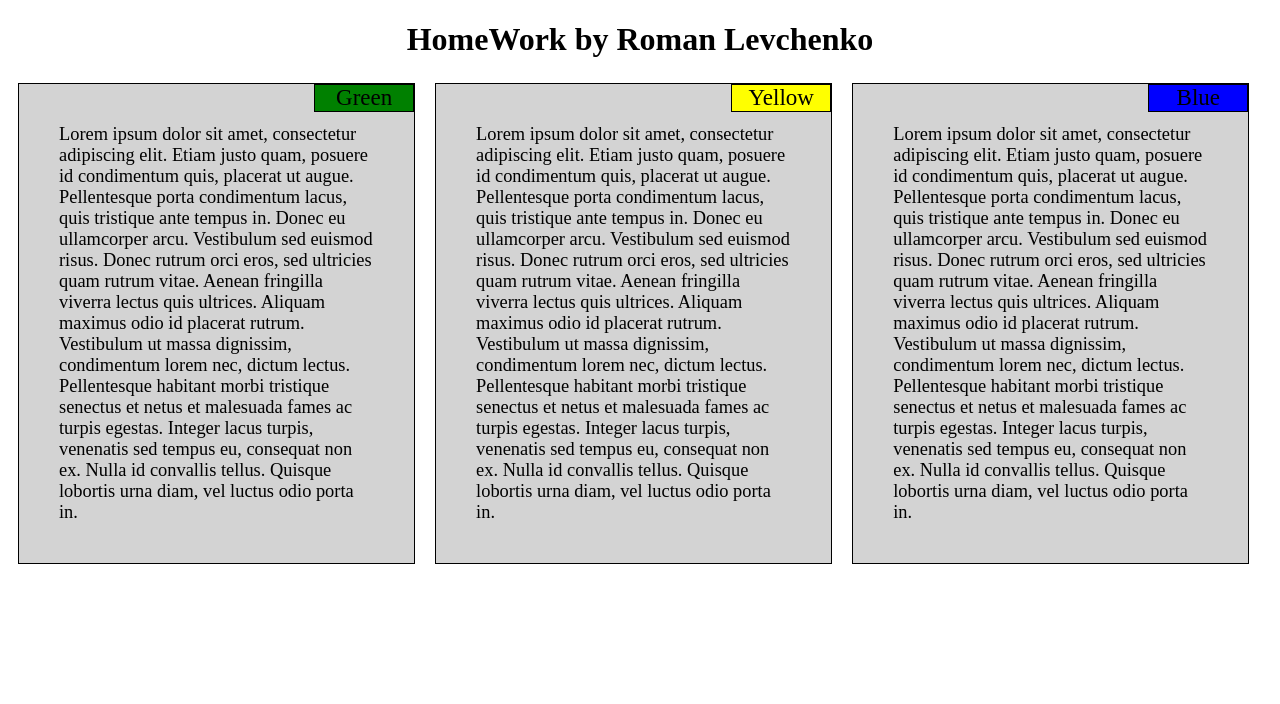
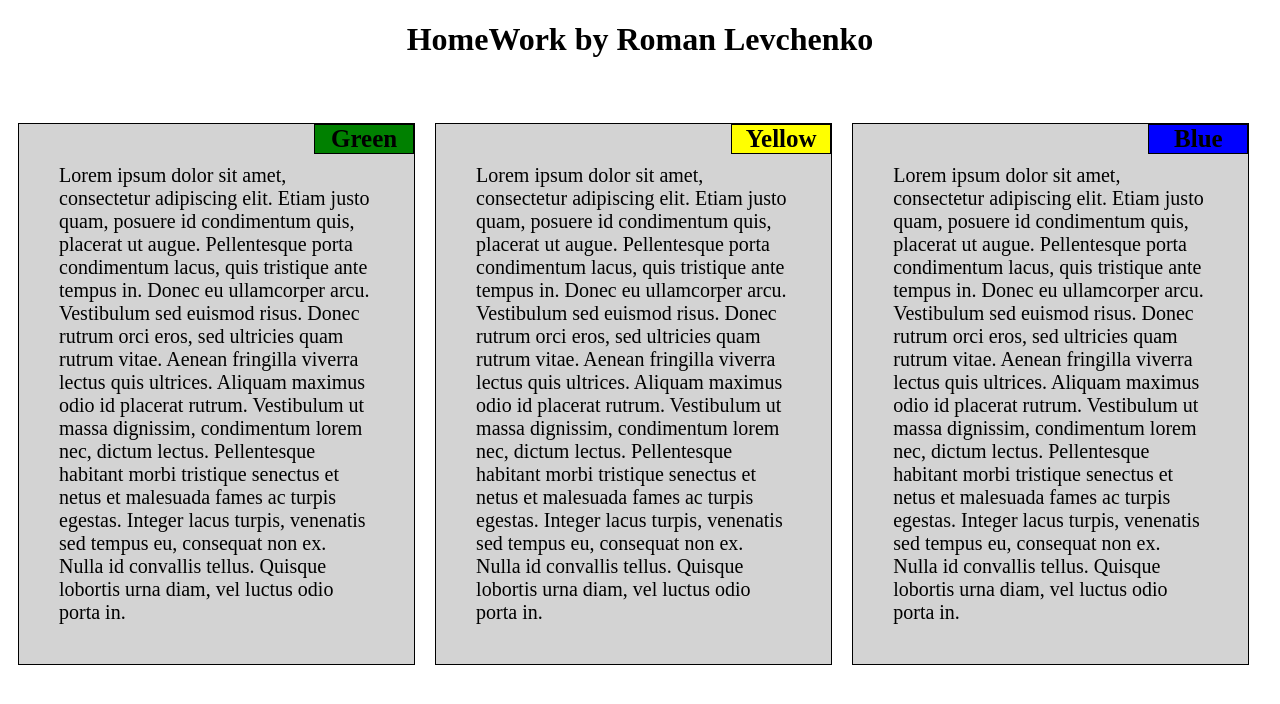
Before and after one commit to rrLero/courseraTasks, a plain HTML site: page index.html in a window 1280 px wide. Drawn offline with Linux system fonts and the light colour scheme.

```diff
--- a/css/style.css
+++ b/css/style.css
@@ -4,6 +4,7 @@
 h1 {
 	margin-bottom: 15px;
 	text-align: center;
+	padding-bottom: 40px;
 }
 
 p {
@@ -13,7 +14,7 @@
 	color: black;
 	padding: 40px 40px 40px 40px;
 	position: relative;
-	font-size: 1.15em;
+	font-size: 1.25em;
 
 }
 
@@ -34,6 +35,7 @@
 	background-color: black;
 	width: 100px;
 	text-align: center;
+	font-weight: bold;
 }
 
 
```
